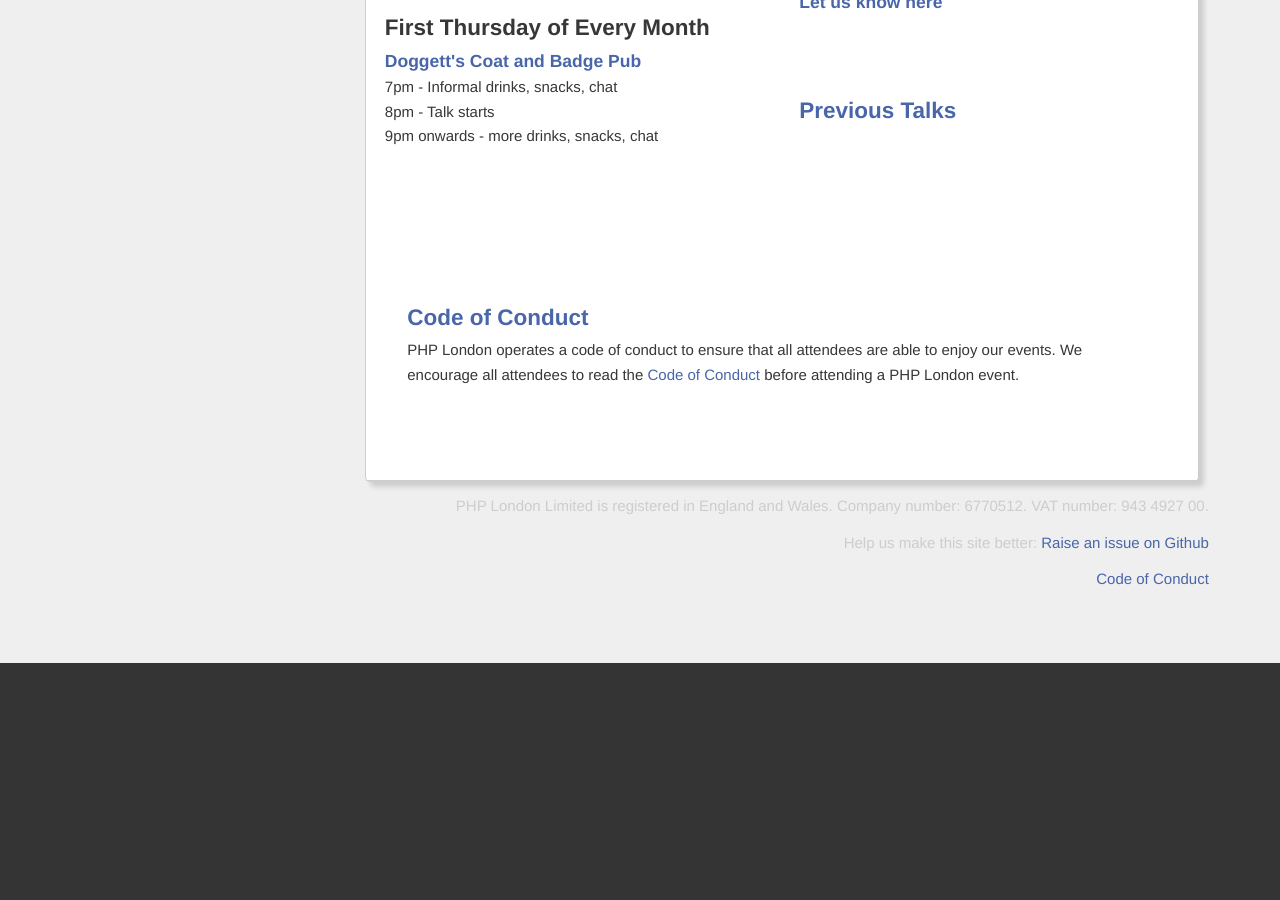
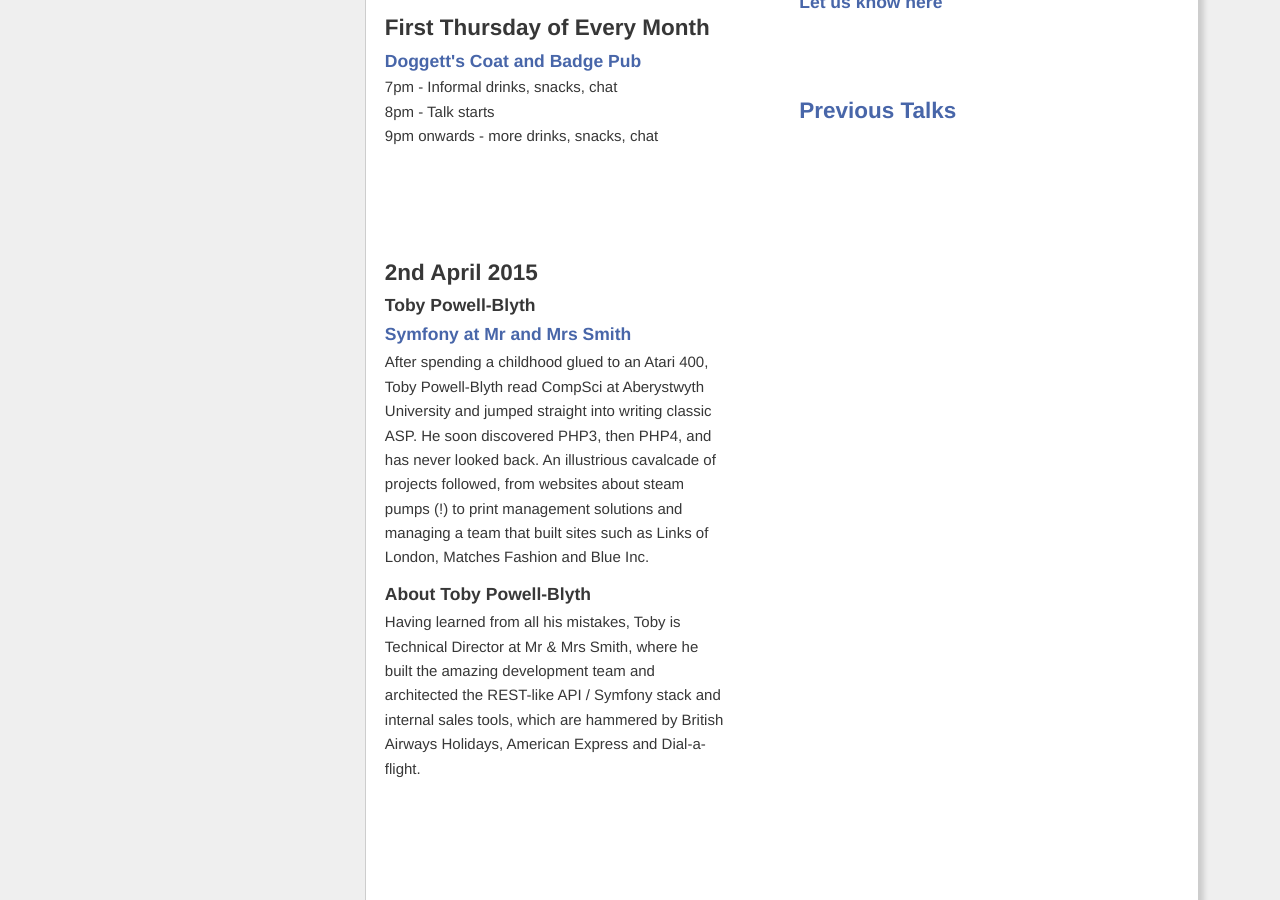
Before and after one commit to phplondon/phplondon.github.io, a Jekyll site: the page built from index.html, in a window 1280 px wide and 900 px high, scrolled down 674 px. Built offline with Jekyll 4.4.1, drawn with Linux system fonts in a browser that asks for light colours; before the commit the page ends 1337 px from its top, so only the background shows below that; some of the changed text lies outside the part shown.

Commit message:
Add Toby's talk to web site

```diff
--- /dev/null
+++ b/_data/speakers/@powellblyth.yml
@@ -0,0 +1,4 @@
+name:    Toby Powell-Blyth
+twitter: "@powellblyth"
+bio: >
+  Having learned from all his mistakes, Toby is Technical Director at Mr & Mrs Smith, where he built the amazing development team and architected the REST-like API / Symfony stack and internal sales tools, which are hammered by British Airways Holidays, American Express and Dial-a-flight.
--- a/_layouts/default.html
+++ b/_layouts/default.html
@@ -72,9 +72,7 @@
                         <div id="primary-container">
                             <div id="home-content" role="main">
                                 <div id="meetup-date">
-                                    <div id="next-meetup">
-                                        <b>Next Meeting: 5th February - 19:00<br></b>
-                                    </div>
+                                    <div id="next-meetup"></div>
                                     <img class="map-pin" src="/assets/MapPin.png" alt="MapPin">
                                 </div>
                                 <div id="home-top-row" class="row">
--- /dev/null
+++ b/_posts/2015-04-02-symfony-at-mr-and-mrs-smith.html
@@ -0,0 +1,7 @@
+---
+layout:  talk
+title:   "Symfony at Mr and Mrs Smith"
+speaker: "@powellblyth"
+meetup: "http://www.meetup.com/phplondon/events/221459552/"
+---
+<p>After spending a childhood glued to an Atari 400, Toby Powell-Blyth read CompSci at Aberystwyth University and jumped straight into writing classic ASP. He soon discovered PHP3, then PHP4, and has never looked back. An illustrious cavalcade of projects followed, from websites about steam pumps (!) to print management solutions and managing a team that built sites such as Links of London, Matches Fashion and Blue Inc.</p>
```
Also changed, not shown: _posts/2015-03-12-when-easy-is-hard.html (renamed from _posts/2015-03-12-when-easy-is-hard.yml).
